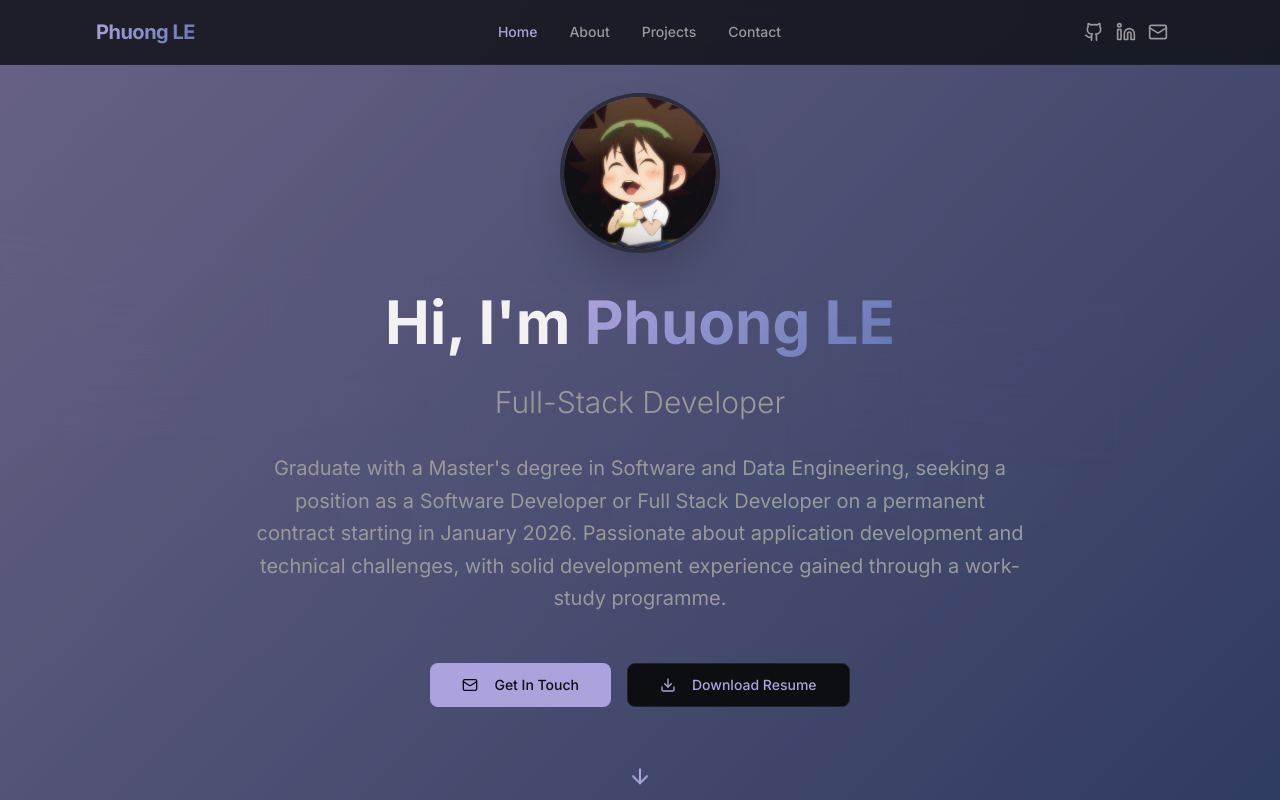
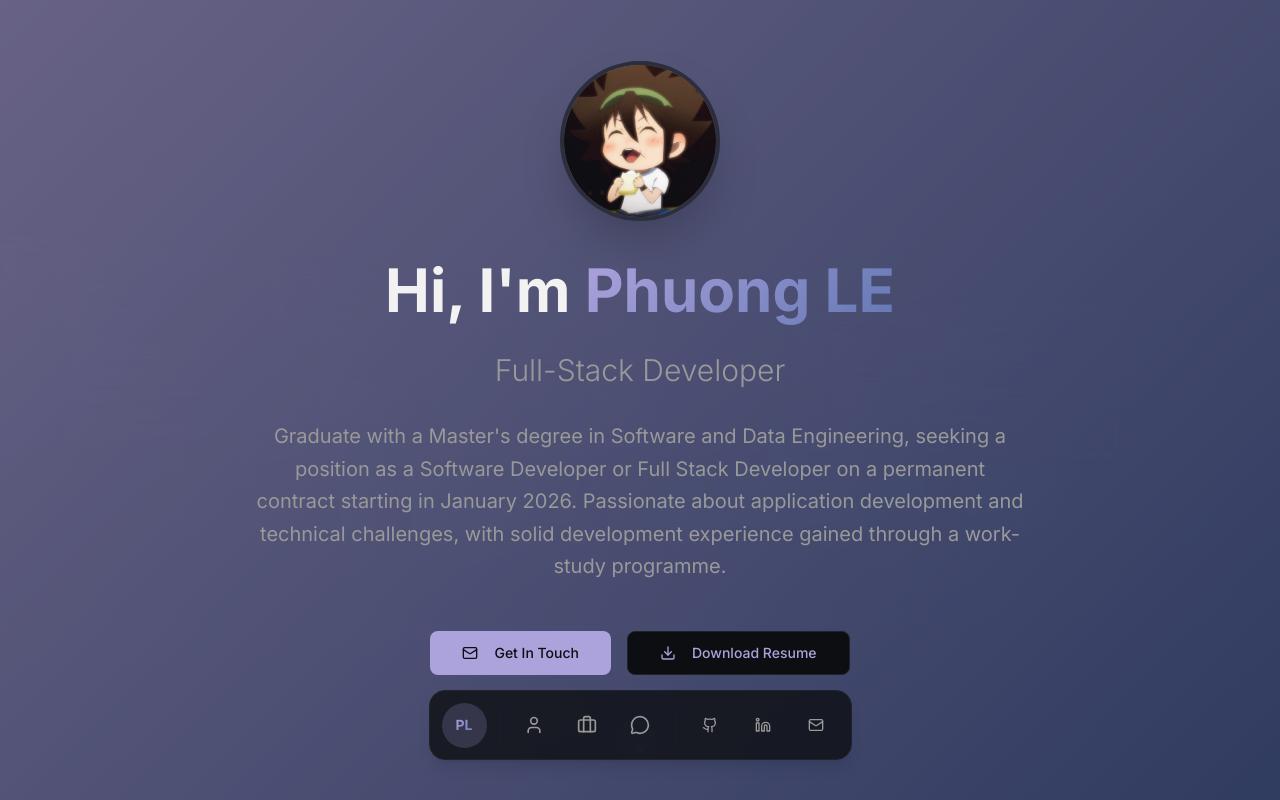
Before and after one commit to Pinapow/portfolio, a Next.js app: page / in a window 1280 px wide. Shown: the top 800 px of the page. Built offline with nearby package versions, Linux system fonts and the light colour scheme.

Commit message:
Change some

```diff
--- a/package.json
+++ b/package.json
@@ -3,8 +3,8 @@
   "version": "0.1.0",
   "private": true,
   "scripts": {
-    "dev": "next dev --turbopack",
-    "build": "next build --turbopack",
+    "dev": "next dev",
+    "build": "next build",
     "start": "next start",
     "lint": "eslint",
     "format": "prettier --write .",
@@ -45,6 +45,7 @@
     "embla-carousel-react": "^8.6.0",
     "input-otp": "^1.4.2",
     "lucide-react": "^0.543.0",
+    "motion": "^12.23.12",
     "next": "15.5.2",
     "next-themes": "^0.4.6",
     "react": "19.1.0",
--- a/src/components/layout/Navigation.tsx
+++ b/src/components/layout/Navigation.tsx
@@ -1,5 +1,6 @@
 import { useState, useEffect, useCallback, useMemo } from "react";
-import { Menu, X, Github, Linkedin, Mail } from "lucide-react";
+import { Menu, X, Github, Linkedin, Mail, Home, User, Briefcase, MessageCircle } from "lucide-react";
+import { Dock, DockIcon } from "@/components/ui/dock";
 
 const Navigation = () => {
   const [isOpen, setIsOpen] = useState(false);
@@ -7,16 +8,16 @@ const Navigation = () => {
 
   const navigationItems = useMemo(
     () => [
-      { id: "home", label: "Home" },
-      { id: "about", label: "About" },
-      { id: "projects", label: "Projects" },
-      { id: "contact", label: "Contact" },
+      { id: "home", label: "Home", icon: Home },
+      { id: "about", label: "About", icon: User },
+      { id: "projects", label: "Projects", icon: Briefcase },
+      { id: "contact", label: "Contact", icon: MessageCircle },
     ],
     []
   );
 
   const socialLinks = [
-    { icon: Github, href: "https://github.com/pinapow", label: "GitHub" },
+    { icon: Github, href: "https://github.com/Pinapow", label: "GitHub" },
     { icon: Linkedin, href: "https://linkedin.com/in/phuong-le77100", label: "LinkedIn" },
     { icon: Mail, href: "mailto:phuong.le77100@gmail.com", label: "Email" },
   ];
@@ -50,91 +51,128 @@ const Navigation = () => {
   };
 
   return (
-    <nav className="fixed top-0 left-0 right-0 z-50 bg-background/80 backdrop-blur-md border-b border-border">
-      <div className="container-custom">
-        <div className="flex items-center justify-between h-16">
-          <div className="flex-shrink-0">
+    <>
+      {/* Dock Navigation at Bottom */}
+      <div className="fixed bottom-8 left-0 right-0 z-50 hidden md:block px-4 py-2">
+        <Dock className="bg-background/80 border-border/50" iconSize={45} iconMagnification={65}>
+          {/* Logo/Home Button */}
+          <DockIcon
+            onClick={() => scrollToSection("home")}
+            className={`group transition-colors ${
+              activeSection === "home"
+                ? "bg-primary/20 text-primary"
+                : "hover:bg-muted text-muted-foreground hover:text-foreground"
+            }`}
+          >
+            <div className="gradient-text font-bold text-sm">PL</div>
+          </DockIcon>
+
+          {/* Divider */}
+          <div className="w-px h-8 bg-border/50 mx-1"></div>
+
+          {/* Navigation Items */}
+          {navigationItems.slice(1).map(item => (
+            <DockIcon
+              key={item.id}
+              onClick={() => scrollToSection(item.id)}
+              className={`group transition-colors ${
+                activeSection === item.id
+                  ? "bg-primary/20 text-primary"
+                  : "hover:bg-muted text-muted-foreground hover:text-foreground"
+              }`}
+            >
+              <item.icon
+                className={`h-5 w-5 transition-colors ${
+                  activeSection === item.id
+                    ? "text-primary"
+                    : "group-hover:text-foreground"
+                }`}
+              />
+            </DockIcon>
+          ))}
+
+          {/* Divider */}
+          <div className="w-px h-8 bg-border/50 mx-1"></div>
+
+          {/* Social Links */}
+          {socialLinks.map(link => (
+            <DockIcon
+              key={link.label}
+              className="group transition-colors hover:bg-muted text-muted-foreground hover:text-foreground cursor-pointer"
+              title={link.label}
+            >
+              <a
+                href={link.href}
+                target={link.href.startsWith("mailto:") ? "_self" : "_blank"}
+                rel={link.href.startsWith("mailto:") ? undefined : "noopener noreferrer"}
+                className="flex items-center justify-center w-full h-full"
+                onClick={() => {
+                  console.log('Clicking on:', link.label, link.href);
+                  // Let the default anchor behavior handle the navigation
+                }}
+              >
+                <link.icon className="h-4 w-4 transition-colors group-hover:text-foreground" />
+              </a>
+            </DockIcon>
+          ))}
+        </Dock>
+      </div>
+
+      {/* Mobile Menu Button - Floating */}
+      <div className="fixed top-6 right-6 z-50 md:hidden">
+        <button
+          onClick={() => setIsOpen(!isOpen)}
+          className="w-12 h-12 bg-background/80 backdrop-blur-md border border-border rounded-full flex items-center justify-center text-foreground hover:text-primary transition-all duration-300 hover:scale-110 shadow-lg"
+          aria-label="Toggle menu"
+        >
+          {isOpen ? (
+            <X className="h-5 w-5" />
+          ) : (
+            <Menu className="h-5 w-5" />
+          )}
+        </button>
+      </div>
+
+      {/* Mobile Menu */}
+      {isOpen && (
+        <div className="fixed inset-0 z-40 md:hidden">
+          <div className="absolute inset-0 bg-background/80 backdrop-blur-sm" onClick={() => setIsOpen(false)} />
+          <div className="relative flex flex-col items-center justify-center min-h-screen p-8">
+            <div className="bg-card/95 backdrop-blur-md border border-border rounded-2xl p-6 w-full max-w-sm shadow-2xl">
+              <div className="text-center mb-6">
                 <button
                   onClick={() => scrollToSection("home")}
-              className="gradient-text font-bold text-xl tracking-tight hover:opacity-80 transition-opacity"
+                  className="gradient-text font-bold text-2xl tracking-tight hover:opacity-80 transition-opacity"
                 >
                   Phuong LE
                 </button>
               </div>
 
-          <div className="hidden md:flex items-center space-x-8">
+              <div className="space-y-2 mb-6">
                 {navigationItems.map(item => (
                   <button
                     key={item.id}
                     onClick={() => scrollToSection(item.id)}
-                className={`text-sm font-medium transition-colors hover:text-primary ${
+                    className={`flex items-center gap-3 w-full text-left px-4 py-3 text-base font-medium rounded-xl transition-all duration-300 ${
                       activeSection === item.id
-                    ? "text-primary"
-                    : "text-muted-foreground"
+                        ? "text-primary bg-primary/10 scale-105"
+                        : "text-muted-foreground hover:text-primary hover:bg-muted hover:scale-105"
                     }`}
                   >
+                    <item.icon className="h-5 w-5" />
                     {item.label}
                   </button>
                 ))}
               </div>
-
-          <div className="flex items-center space-x-4">
-            <div className="hidden md:flex items-center space-x-3">
-              {socialLinks.map(link => (
-                <a
-                  key={link.label}
-                  href={link.href}
-                  target="_blank"
-                  rel="noopener noreferrer"
-                  className="text-muted-foreground hover:text-primary transition-colors"
-                  aria-label={link.label}
-                >
-                  <link.icon className="h-5 w-5" />
-                </a>
-              ))}
-            </div>
-
-            <div className="md:hidden">
-              <button
-                onClick={() => setIsOpen(!isOpen)}
-                className="text-foreground hover:text-primary transition-colors"
-                aria-label="Toggle menu"
-              >
-                {isOpen ? (
-                  <X className="h-6 w-6" />
-                ) : (
-                  <Menu className="h-6 w-6" />
-                )}
-              </button>
-            </div>
-          </div>
-        </div>
-
-        {isOpen && (
-          <div className="md:hidden">
-            <div className="px-2 pt-2 pb-3 space-y-1 bg-card/95 backdrop-blur-sm border rounded-lg mt-2">
-              {navigationItems.map(item => (
-                <button
-                  key={item.id}
-                  onClick={() => scrollToSection(item.id)}
-                  className={`block w-full text-left px-3 py-2 text-sm font-medium rounded-md transition-colors ${
-                    activeSection === item.id
-                      ? "text-primary bg-muted"
-                      : "text-muted-foreground hover:text-primary hover:bg-muted"
-                  }`}
-                >
-                  {item.label}
-                </button>
-              ))}
 
               <div className="flex items-center justify-center space-x-4 pt-4 border-t border-border">
                 {socialLinks.map(link => (
                   <a
                     key={link.label}
                     href={link.href}
-                    target="_blank"
-                    rel="noopener noreferrer"
-                    className="text-muted-foreground hover:text-primary transition-colors"
+                    target={link.href.startsWith("mailto:") ? "_self" : "_blank"}
+                    rel={link.href.startsWith("mailto:") ? undefined : "noopener noreferrer"}
+                    className="w-12 h-12 bg-primary/10 hover:bg-primary hover:text-primary-foreground rounded-full flex items-center justify-center transition-all duration-300 transform hover:scale-110"
                     aria-label={link.label}
                   >
                     <link.icon className="h-5 w-5" />
@@ -143,9 +181,9 @@ const Navigation = () => {
               </div>
             </div>
           </div>
+        </div>
       )}
-      </div>
-    </nav>
+    </>
   );
 };
 
--- a/src/components/sections/HeroSection.tsx
+++ b/src/components/sections/HeroSection.tsx
@@ -49,7 +49,7 @@ const HeroSection: React.FC = () => {
   return (
     <section
       id="home"
-      className="relative min-h-screen flex items-center justify-center overflow-hidden pt-16"
+      className="relative min-h-screen flex items-center justify-center overflow-hidden"
     >
       {/* Background Image */}
       <div className="absolute inset-0 z-0">
--- /dev/null
+++ b/src/components/ui/dock.tsx
@@ -0,0 +1,153 @@
+"use client";
+
+import { cva, type VariantProps } from "class-variance-authority";
+import {
+  motion,
+  MotionValue,
+  useMotionValue,
+  useSpring,
+  useTransform,
+} from "motion/react";
+import type { MotionProps } from "motion/react";
+import React, { PropsWithChildren, useRef } from "react";
+
+import { cn } from "@/lib/utils";
+
+export interface DockProps extends VariantProps<typeof dockVariants> {
+  className?: string;
+  iconSize?: number;
+  iconMagnification?: number;
+  disableMagnification?: boolean;
+  iconDistance?: number;
+  direction?: "top" | "middle" | "bottom";
+  children: React.ReactNode;
+}
+
+const DEFAULT_SIZE = 40;
+const DEFAULT_MAGNIFICATION = 60;
+const DEFAULT_DISTANCE = 140;
+const DEFAULT_DISABLEMAGNIFICATION = false;
+
+const dockVariants = cva(
+  "supports-backdrop-blur:bg-background/80 supports-backdrop-blur:dark:bg-background/80 mx-auto flex h-[70px] w-max items-center justify-center gap-2 rounded-2xl border backdrop-blur-md shadow-lg px-3",
+);
+
+const Dock = React.forwardRef<HTMLDivElement, DockProps>(
+  (
+    {
+      className,
+      children,
+      iconSize = DEFAULT_SIZE,
+      iconMagnification = DEFAULT_MAGNIFICATION,
+      disableMagnification = DEFAULT_DISABLEMAGNIFICATION,
+      iconDistance = DEFAULT_DISTANCE,
+      direction = "middle",
+      ...props
+    },
+    ref,
+  ) => {
+    const mouseX = useMotionValue(Infinity);
+
+    const renderChildren = () => {
+      return React.Children.map(children, (child) => {
+        if (
+          React.isValidElement<DockIconProps>(child) &&
+          child.type === DockIcon
+        ) {
+          return React.cloneElement(child, {
+            ...child.props,
+            mouseX: mouseX,
+            size: iconSize,
+            magnification: iconMagnification,
+            disableMagnification: disableMagnification,
+            distance: iconDistance,
+          });
+        }
+        return child;
+      });
+    };
+
+    return (
+      <motion.div
+        ref={ref}
+        onMouseMove={(e) => mouseX.set(e.pageX)}
+        onMouseLeave={() => mouseX.set(Infinity)}
+        {...props}
+        className={cn(dockVariants({ className }), {
+          "items-start": direction === "top",
+          "items-center": direction === "middle",
+          "items-end": direction === "bottom",
+        })}
+      >
+        {renderChildren()}
+      </motion.div>
+    );
+  },
+);
+
+Dock.displayName = "Dock";
+
+export interface DockIconProps
+  extends Omit<MotionProps & React.HTMLAttributes<HTMLDivElement>, "children"> {
+  size?: number;
+  magnification?: number;
+  disableMagnification?: boolean;
+  distance?: number;
+  mouseX?: MotionValue<number>;
+  className?: string;
+  children?: React.ReactNode;
+  props?: PropsWithChildren;
+}
+
+const DockIcon = ({
+  size = DEFAULT_SIZE,
+  magnification = DEFAULT_MAGNIFICATION,
+  disableMagnification,
+  distance = DEFAULT_DISTANCE,
+  mouseX,
+  className,
+  children,
+  ...props
+}: DockIconProps) => {
+  const ref = useRef<HTMLDivElement>(null);
+  const padding = Math.max(6, size * 0.2);
+  const defaultMouseX = useMotionValue(Infinity);
+
+  const distanceCalc = useTransform(mouseX ?? defaultMouseX, (val: number) => {
+    const bounds = ref.current?.getBoundingClientRect() ?? { x: 0, width: 0 };
+    return val - bounds.x - bounds.width / 2;
+  });
+
+  const targetSize = disableMagnification ? size : magnification;
+
+  const sizeTransform = useTransform(
+    distanceCalc,
+    [-distance, 0, distance],
+    [size, targetSize, size],
+  );
+
+  const scaleSize = useSpring(sizeTransform, {
+    mass: 0.1,
+    stiffness: 150,
+    damping: 12,
+  });
+
+  return (
+    <motion.div
+      ref={ref}
+      style={{ width: scaleSize, height: scaleSize, padding }}
+      className={cn(
+        "flex aspect-square cursor-pointer items-center justify-center rounded-full",
+        disableMagnification && "transition-colors hover:bg-muted-foreground",
+        className,
+      )}
+      {...props}
+    >
+      <div>{children}</div>
+    </motion.div>
+  );
+};
+
+DockIcon.displayName = "DockIcon";
+
+export { Dock, DockIcon, dockVariants };
--- a/src/globals.css
+++ b/src/globals.css
@@ -227,6 +227,24 @@ body {
   }
 }
 
+@keyframes marquee {
+  from {
+    transform: translateX(0);
+  }
+  to {
+    transform: translateX(calc(-100% - var(--gap)));
+  }
+}
+
+@keyframes marquee-vertical {
+  from {
+    transform: translateY(0);
+  }
+  to {
+    transform: translateY(calc(-100% - var(--gap)));
+  }
+}
+
 /* Animation utilities */
 .animate-fade-up {
   animation: fadeUp 0.6s ease-out forwards;
@@ -242,6 +260,14 @@ body {
 
 .animate-pulse-slow {
   animation: pulse-slow 3s ease-in-out infinite;
+}
+
+.animate-marquee {
+  animation: marquee var(--duration) linear infinite;
+}
+
+.animate-marquee-vertical {
+  animation: marquee-vertical var(--duration) linear infinite;
 }
 
 /* Section padding */
```
Also changed, not shown: src/components/magicui/marquee.tsx (added, +50 -0 lines), src/components/sections/ProjectsSection.tsx (+142 -113 lines), 1 other file (tests, documents, lock files or other folders). Lines whose indentation alone changed are shown as unchanged.
